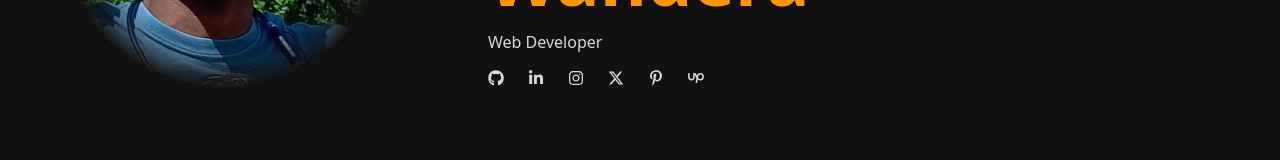
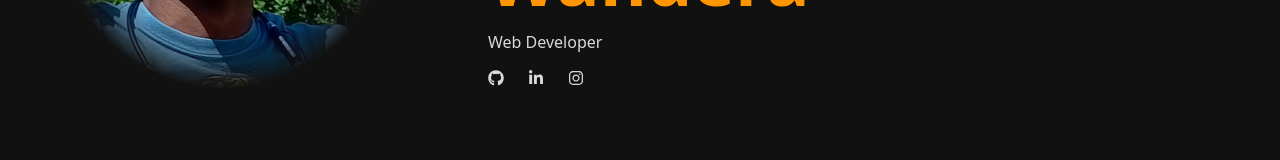
Before and after one commit to anthonywandera/anthonywandera, a React (Vite) app: page / in a window 1280 px wide. Shown: the part 398-558 px from the top of the page. Built offline with nearby package versions, Linux system fonts and the light colour scheme.

Commit message:
hidden unnecessary links

```diff
--- a/src/data/social-links.tsx
+++ b/src/data/social-links.tsx
@@ -3,9 +3,9 @@ import { SocialLink } from "../types";
 import {
   FaGithub,
   FaInstagram,
-  FaPinterestP,
-  FaUpwork,
-  FaXTwitter,
+  // FaUpwork,
+  // FaPinterestP,
+  // FaXTwitter,
 } from "react-icons/fa6";
 import { FaLinkedinIn } from "react-icons/fa";
 
@@ -25,19 +25,19 @@ export const socialLinks: SocialLink[] = [
     icon: <FaInstagram />,
     url: "https://www.instagram.com/to.niee",
   },
-  {
-    name: "X",
-    icon: <FaXTwitter />,
-    url: "",
-  },
-  {
-    name: "Pinterest",
-    icon: <FaPinterestP />,
-    url: "https://www.pinterest.com/anthony_wandera",
-  },
-  {
-    name: "Upwork",
-    icon: <FaUpwork />,
-    url: "https://www.upwork.com/freelancers/~0155756560a990066d?mp_source=share",
-  },
+  // {
+  //   name: "X",
+  //   icon: <FaXTwitter />,
+  //   url: "",
+  // },
+  // {
+  //   name: "Pinterest",
+  //   icon: <FaPinterestP />,
+  //   url: "https://www.pinterest.com/anthony_wandera",
+  // },
+  // {
+  //   name: "Upwork",
+  //   icon: <FaUpwork />,
+  //   url: "https://www.upwork.com/freelancers/~0155756560a990066d?mp_source=share",
+  // },
 ];
```
